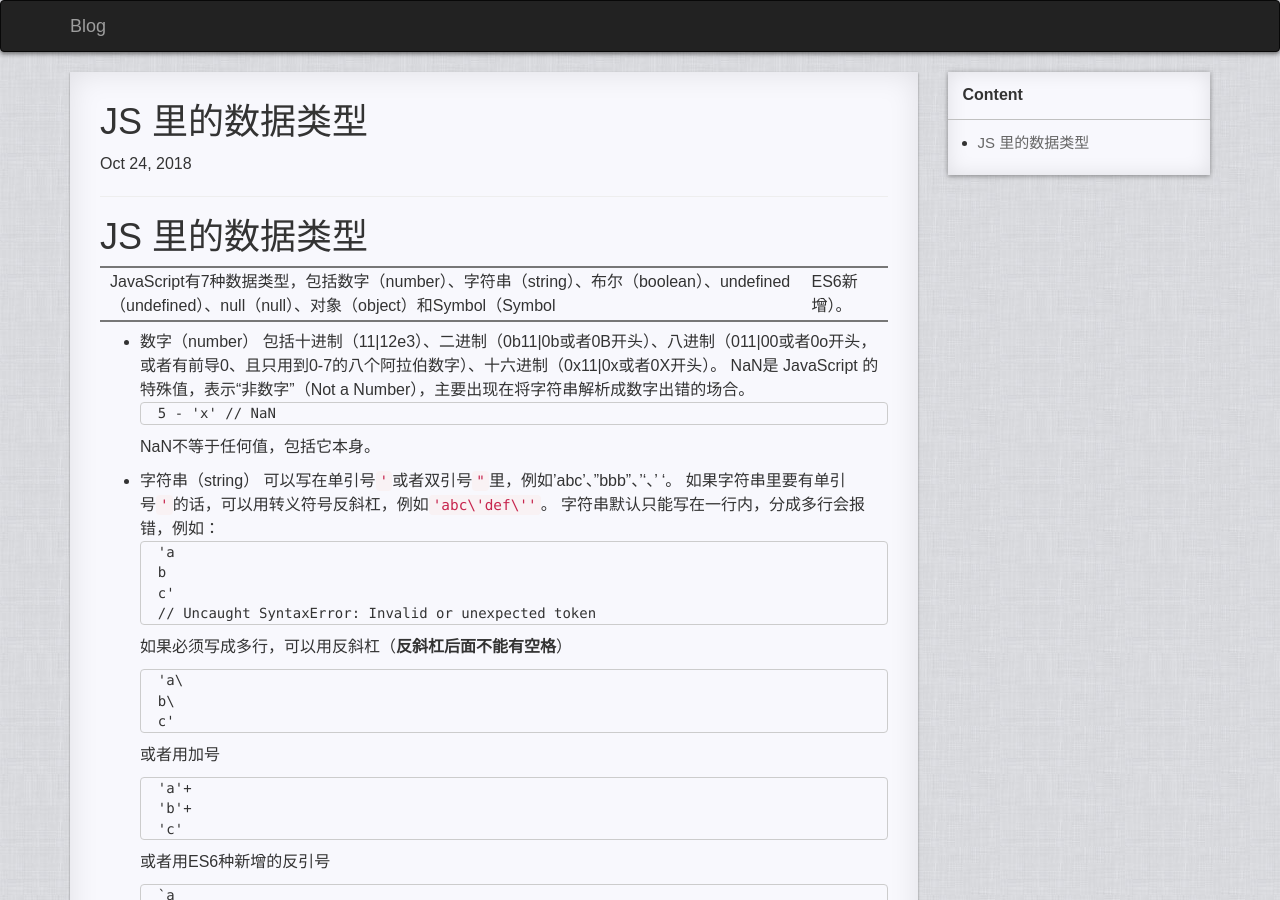
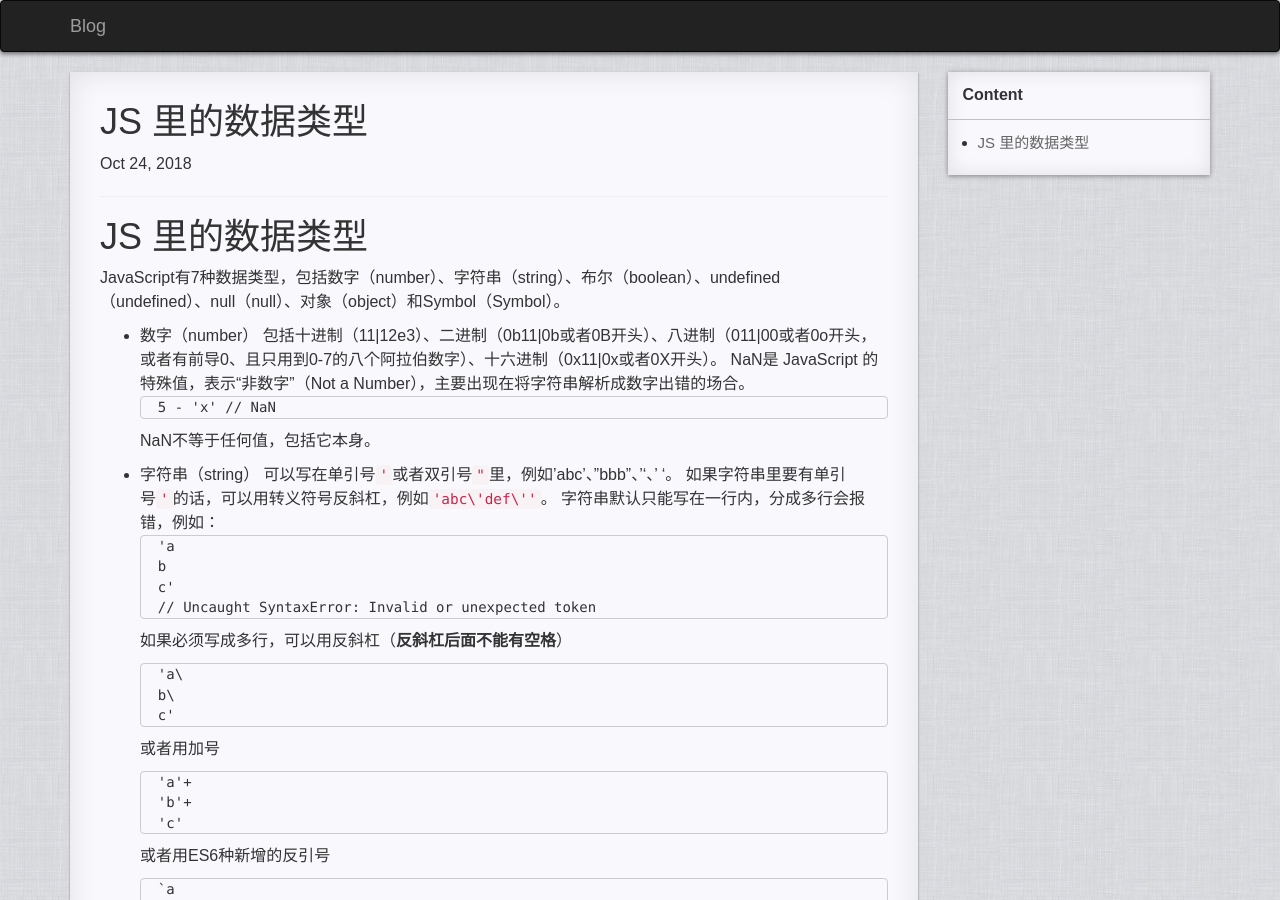
Before and after one commit to huzhengen/huzhengen.github.io, a Jekyll site: the page built from _posts/2018-10-24-javascript-data-type.md, in a window 1280 px wide and 900 px high. Built offline with Jekyll 4.4.1, drawn with Linux system fonts in a browser that asks for light colours; nearby versions of some CDN libraries; comment, search, counter and statistics services are not loaded; a style sheet for code colours, icons or effects is not loaded.

Commit message:
JS里的数据类型

```diff
--- a/_posts/2018-10-24-javascript-data-type.md
+++ b/_posts/2018-10-24-javascript-data-type.md
@@ -11,7 +11,7 @@ excerpt: JS 里的数据类型
 
 # JS 里的数据类型
 
-JavaScript有7种数据类型，包括数字（number）、字符串（string）、布尔（boolean）、undefined（undefined）、null（null）、对象（object）和Symbol（Symbol|ES6新增）。
+JavaScript有7种数据类型，包括数字（number）、字符串（string）、布尔（boolean）、undefined（undefined）、null（null）、对象（object）和Symbol（Symbol）。
 
 * 数字（number）
     包括十进制（11|12e3）、二进制（0b11|0b或者0B开头）、八进制（011|00或者0o开头，或者有前导0、且只用到0-7的八个阿拉伯数字）、十六进制（0x11|0x或者0X开头）。
```
